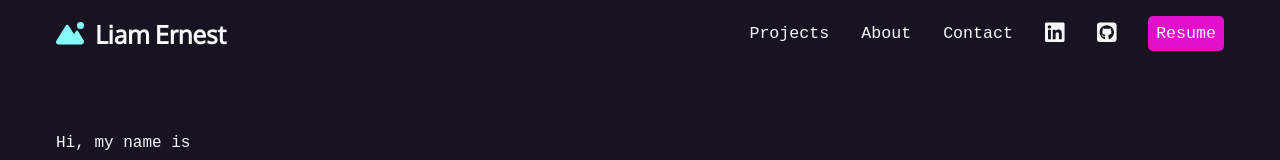
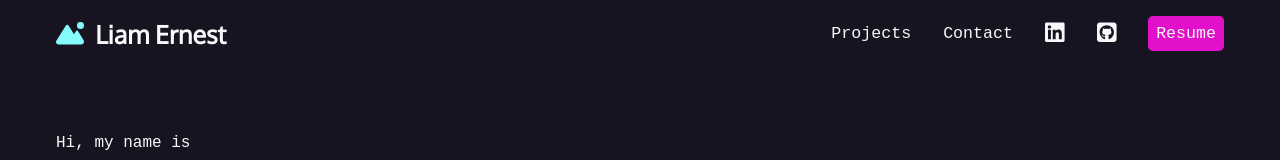
Before and after one commit to lernest/liam-e, a Vue app: page / in a window 1280 px wide. Shown: the top 160 px of the page. Built offline with nearby package versions, Linux system fonts and the light colour scheme; a web font is replaced by a local one.

Commit message:
removing link to about page until its added

```diff
--- a/src/components/Nav.vue
+++ b/src/components/Nav.vue
@@ -7,7 +7,7 @@
                     <span>Liam Ernest</span>
                 </router-link></h1></li>
             <li><a href="#projects">Projects</a></li>
-            <li>About</li>
+            <!-- <li>About</li> -->
             <li><a href="#contact">Contact</a></li>
             <li>
                 <a href="https://www.linkedin.com/in/liamernest/" target="_blank"><font-awesome-icon class="icon" icon="fa-brands fa-linkedin" aria-hidden="true"/>
```
